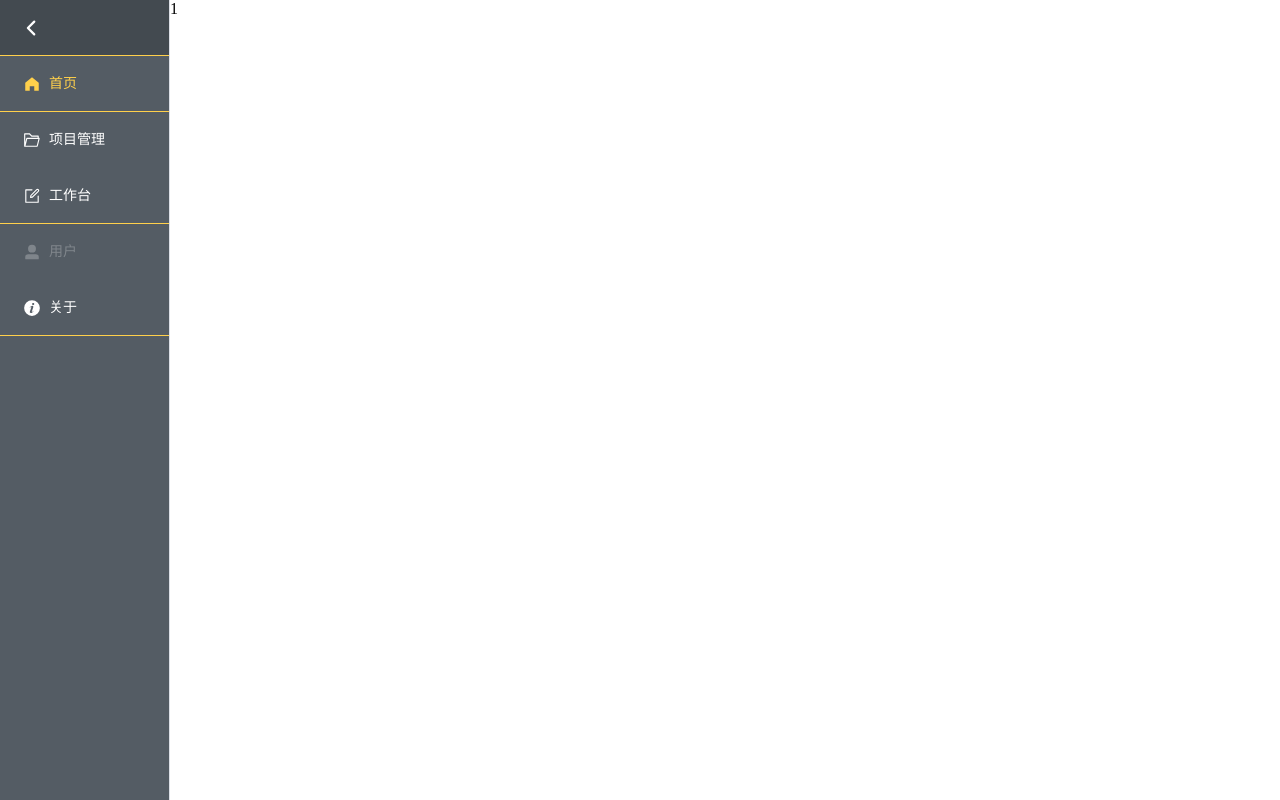
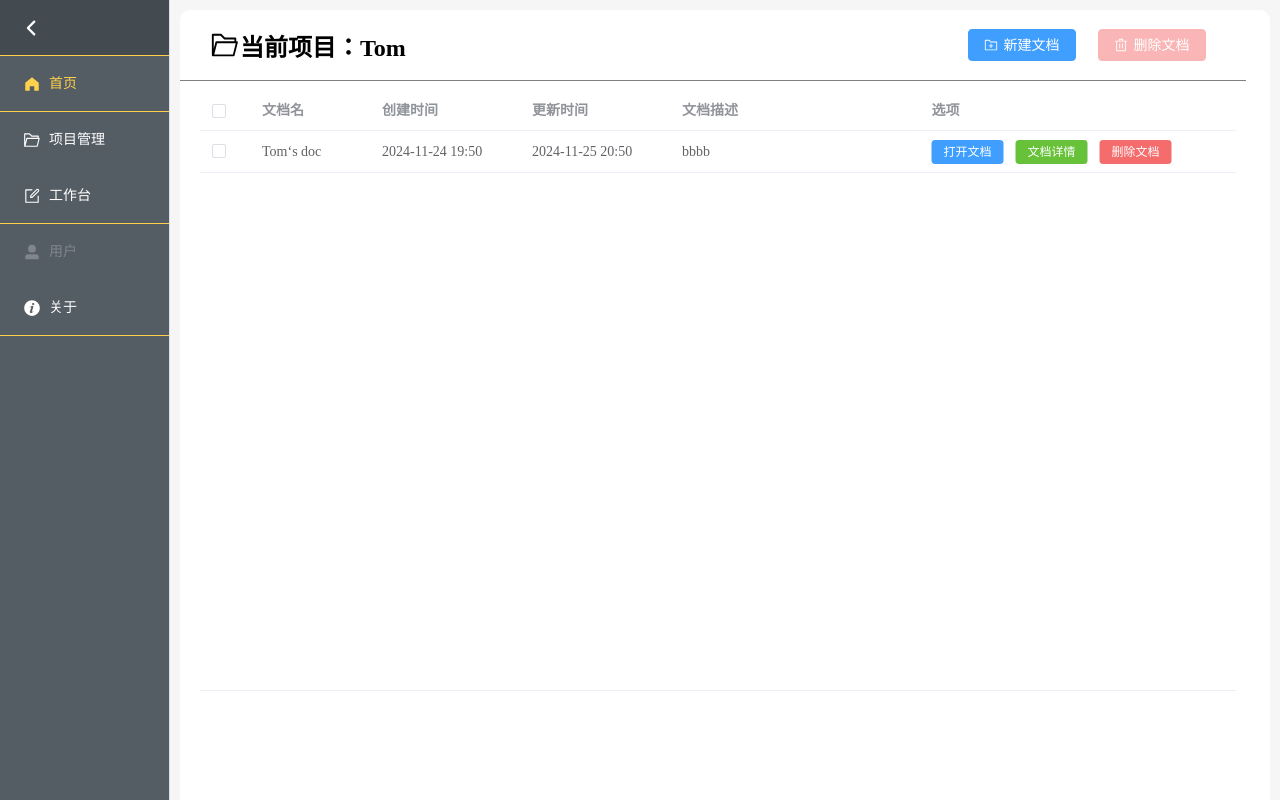
Before and after one commit to MODEMINGZ/iAnctChinese-Client1, a Vue app in the folder iAnctChinese-Client1/: page /project_info/1 in a window 1280 px wide. Built offline with nearby package versions, Linux system fonts and the light colour scheme.

Commit message:
项目文档管理

```diff
--- a/iAnctChinese-Client1/src/views/Project.vue
+++ b/iAnctChinese-Client1/src/views/Project.vue
@@ -192,7 +192,7 @@ const e_form = reactive({
     create_time: '',
     update_time: '',
 })
-//增加醒目
+//增加项目
 const createForm = () => {
     if (!form.name) {
         ElMessage({
@@ -225,7 +225,7 @@ const createForm_cancle = () => {
     form.discription = ''
 }
 
-//表格【等后端
+//表单【等后端
 const now = new Date()
 const tableData = ref([
     {
@@ -235,6 +235,7 @@ const tableData = ref([
         update_time: '2024-09-25 20:50',
         discription: 'aaaa',
     },
+
 ])
 
 const curId = ref(1)
--- a/iAnctChinese-Client1/src/views/Project_info.vue
+++ b/iAnctChinese-Client1/src/views/Project_info.vue
@@ -1,15 +1,324 @@
 <template>
-    <div>
-        {{ curProId }}
+    <div class="container">
+        <div class="main-app">
+            <div class="header">
+                <div class="head">
+                    <el-icon class="head-icon">
+                        <FolderOpened />
+                    </el-icon>
+                    <span class="head-text">当前项目：{{ project_data.name }}</span>
+                </div>
+                <div class="right-head">
+                    <el-button type="primary" class="h-btn" :icon="FolderAdd"
+                        @click="dialogFormVisible = true">新建文档</el-button>
+                    <el-button type="danger" :icon="Delete" class="h-btn" :disabled="multipleSelection.length === 0"
+                        @click="deleteSelectedItems">删除文档</el-button>
+                </div>
+            </div>
+            <el-table :data="tableData" class="mtable" stripe height="600" @selection-change="handleSelectionChange">
+                <el-table-column type="selection" :selectable='selectable' width="50" />
+                <el-table-column prop="name" label="文档名" width="120" show-overflow-tooltip />
+                <el-table-column prop="create_time" label="创建时间" width="150" />
+                <el-table-column prop="update_time" label="更新时间" width="150" />
+                <el-table-column prop="discription" label="文档描述" width="250" show-overflow-tooltip />
+                <el-table-column fixed="right" label="选项" min-width="120">
+                    <template #default="scope">
+                        <el-button type="primary" size="small" @click.prevent="openRow(scope.$index)">
+                            打开文档
+                        </el-button>
+                        <el-button type="success" size="small" @click.prevent="editRow(scope.$index)">
+                            文档详情
+                        </el-button>
+                        <el-button type="danger" size="small" @click.prevent="deleteRow(scope.$index)">
+                            删除文档
+                        </el-button>
+                    </template>
+                </el-table-column>
+            </el-table>
+        </div>
     </div>
+    <el-dialog v-model="dialogFormVisible" title="新建文档" width="600">
+        <el-form :model="form">
+            <el-form-item label="文档名" :label-width="formLabelWidth">
+                <el-input v-model="form.name" autocomplete="off" autosize type="textarea" placeholder="(必填)" />
+            </el-form-item>
+            <el-form-item label="文档描述" :label-width="formLabelWidth">
+                <el-input v-model="form.discription" autocomplete="off" type="textarea"
+                    :autosize="{ minRows: 2, maxRows: 4 }" placeholder="(选填)" />
+            </el-form-item>
+        </el-form>
+        <template #footer>
+            <div class="dialog-footer">
+                <el-button @click="createForm_cancle">取消</el-button>
+                <el-button type="primary" @click="createForm">
+                    确认
+                </el-button>
+            </div>
+        </template>
+    </el-dialog>
+    <el-dialog v-model="e_dialogFormVisible" title="编辑文档信息" width="600">
+        <el-form :model="e_form">
+            <el-form-item label="所属项目ID" :label-width="formLabelWidth">
+                <el-input v-model="e_form.proId" autocomplete="off" disabled />
+            </el-form-item>
+            <el-form-item label="所属项目名称" :label-width="formLabelWidth">
+                <el-input v-model="e_form.proName" autocomplete="off" disabled />
+            </el-form-item>
+            <el-form-item label="文档ID" :label-width="formLabelWidth">
+                <el-input v-model="e_form.docId" autocomplete="off" disabled />
+            </el-form-item>
+            <el-form-item label="文档名" :label-width="formLabelWidth">
+                <el-input v-model="e_form.docName" autocomplete="off" autosize type="textarea" placeholder="(必填)" />
+            </el-form-item>
+            <el-form-item label="文档描述" :label-width="formLabelWidth">
+                <el-input v-model="e_form.discription" autocomplete="off" type="textarea"
+                    :autosize="{ minRows: 2, maxRows: 4 }" placeholder="(选填)" />
+            </el-form-item>
+            <el-form-item label="文档创建时间" :label-width="formLabelWidth">
+                <el-input :value="e_form.create_time" disabled /> <!-- 禁用创建时间输入框 -->
+            </el-form-item>
+            <el-form-item label="文档更新时间" :label-width="formLabelWidth">
+                <el-input :value="e_form.update_time" disabled /> <!-- 禁用更新时间输入框 -->
+            </el-form-item>
+        </el-form>
+        <template #footer>
+            <div class="dialog-footer">
+                <el-button @click="editForm_cancle">取消</el-button>
+                <el-button type="primary" @click="editForm">确认</el-button>
+            </div>
+        </template>
+    </el-dialog>
+    <!-- ...其他代码... -->
 </template>
 
 <script setup lang="ts">
 import { useRoute, useRouter } from 'vue-router'
-
+import { ref, reactive } from 'vue'
+import dayjs from 'dayjs'
+import {
+    FolderAdd,
+    FolderOpened,
+    Delete
+} from '@element-plus/icons-vue'
+import { ElMessage, ElMessageBox } from 'element-plus'
 const route = useRoute()
 const router = useRouter()
+//打开文档
+const openRow = (index: number) => {
+    const item = tableData.value[index];
+    const m_id = parseInt(item.docId)
+    router.push(`/document/${m_id}`);
+}
+
+//编辑文档
+const e_dialogFormVisible = ref(false);
+const editingIndex = ref(-1);
+const editRow = (index: number) => {
+    editingIndex.value = index;
+    const item = tableData.value[index];
+    e_form.proId = project_data.value.id;
+    e_form.proName = project_data.value.name;
+    e_form.docId = item.docId;
+    e_form.docName = item.name;
+    e_form.discription = item.discription;
+    e_form.create_time = item.create_time;
+    e_form.update_time = item.update_time;
+    e_dialogFormVisible.value = true;
+};
+
+const editForm = () => {
+    if (editingIndex.value !== -1) {
+        tableData.value[editingIndex.value].name = e_form.docName;
+        tableData.value[editingIndex.value].discription = e_form.discription;
+    }
+    e_dialogFormVisible.value = false;
+    ElMessage({
+        message: '编辑成功！',
+        type: 'success',
+    });
+};
+
+const editForm_cancle = () => {
+    e_dialogFormVisible.value = false;
+    e_form.docName = '';
+    e_form.discription = '';
+};
+
+//删除文档
+const deleteRow = (index: number) => {
+    ElMessageBox.confirm(
+        '确定删除该文档？',
+        'Warning',
+        {
+            confirmButtonText: '确定',
+            cancelButtonText: '取消',
+            type: 'warning',
+        }
+    )
+        .then(() => {
+            tableData.value.splice(index, 1)
+            ElMessage({
+                type: 'success',
+                message: '删除成功！',
+            })
+        })
+}
+const multipleSelection = ref([]);
+const handleSelectionChange = (val: never[]) => {
+    multipleSelection.value = val;
+};
+const deleteSelectedItems = () => {
+    if (multipleSelection.value.length === 0) return;
+    const idsToDelete = multipleSelection.value.map(item => tableData.value.indexOf(item));
+    idsToDelete.sort((a, b) => b - a);
+    idsToDelete.forEach(id => {
+        tableData.value.splice(id, 1);
+    });
+    multipleSelection.value = [];
+};
+
+const selectable = (row: { id: string; }, index: any) => {
+    if (row.id === "10001") {
+        return false
+    } else {
+        return true
+    }
+}
+const dialogFormVisible = ref(false)
+const formLabelWidth = '140px'
+const form = reactive({
+    proId: '',
+    proName: '',
+    docId: '',
+    name: '',
+    discription: '',
+    create_time: '',
+    update_time: '',
+})
+const e_form = reactive({
+    proId: '',
+    proName: '',
+    docId: '',
+    docName: '',
+    discription: '',
+    create_time: '',
+    update_time: '',
+})
+//增加文档
+const createForm = () => {
+    if (!form.name) {
+        ElMessage({
+            message: '文档名不能为空！',
+            type: 'warning',
+        })
+        return
+    }
+    dialogFormVisible.value = false
+    now.setDate(now.getDate() + 1)
+    curDocId.value++
+    tableData.value.push({
+        create_time: dayjs(now).format('YYYY-MM-DD HH:mm'),
+        name: form.name,
+        discription: form.discription,
+        update_time: '',
+        docId: curDocId.value.toString(),
+
+    })
+    //清空
+    form.name = ''
+    form.discription = ''
+    ElMessage({
+        message: '创建成功！',
+        type: 'success',
+    })
+}
+const createForm_cancle = () => {
+    dialogFormVisible.value = false
+    form.name = ''
+    form.discription = ''
+}
+
+//储存
 const curProId = route.params.id
+
+//表单【等后端】
+const now = new Date()
+const curDocId = ref(15)
+const project_data = ref({
+    id: '1',
+    name: 'Tom',
+    discription: 'aaaa',
+})
+const tableData = ref([
+    {
+        docId: '15',
+        create_time: '2024-11-24 19:50',
+        name: 'Tom‘s doc',
+        update_time: '2024-11-25 20:50',
+        discription: 'bbbb',
+    },
+])
+
 </script>
 
-<style scoped></style>
+<style scoped>
+.mtable {
+    margin-left: 20px;
+    margin-top: 10px;
+    width: 95%;
+}
+
+.h-btn {
+    margin-right: 10px;
+}
+
+.right-head {
+
+    height: 100%;
+    display: flex;
+    align-items: center;
+    margin-right: 10px;
+
+}
+
+.head {
+    display: flex;
+    margin-left: 20px;
+    align-items: center;
+}
+
+.head-icon {
+
+    font-size: 30px;
+    font-weight: 700;
+}
+
+.head-text {
+    font-size: 24px;
+    font-weight: 700;
+}
+
+.header {
+    display: flex;
+    height: 50px;
+    border-bottom: 1px solid grey;
+    align-items: center;
+    padding: 10px 20px 10px 10px;
+    width: 95%;
+    justify-content: space-between;
+}
+
+
+.main-app {
+    background-color: white;
+    height: 100%;
+    border-radius: 10px;
+    width: 100%;
+}
+
+.container {
+    background-color: #f6f6f6;
+    height: 100vh;
+    padding: 10px;
+}
+</style>
```
